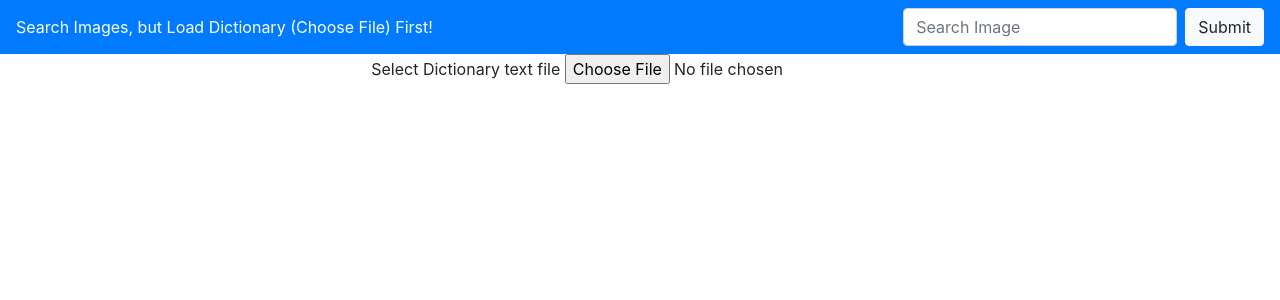
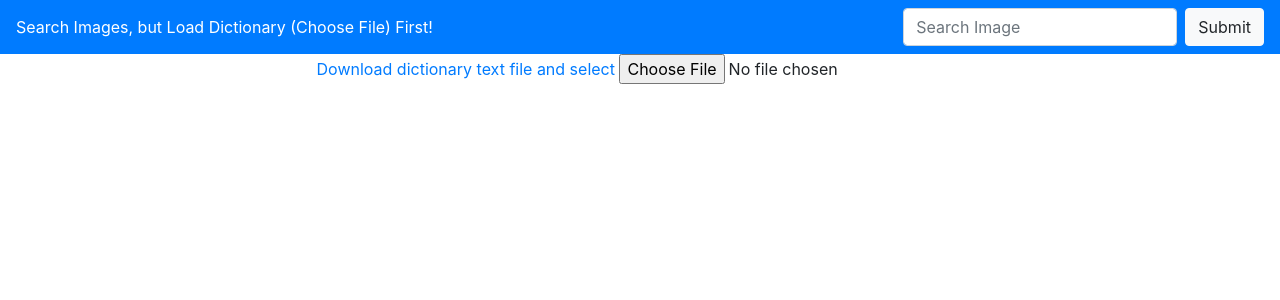
Before and after one commit to BrentLeeSF/imagedisplay, a React (Create React App) app: page / in a window 1280 px wide. Shown: the top 300 px of the page. Built offline with nearby package versions, Linux system fonts and the light colour scheme.

Commit message:
updating link to dictionary text file

```diff
--- a/src/components/Main.js
+++ b/src/components/Main.js
@@ -119,7 +119,7 @@ class Main extends React.Component {
           <Container fluid="sm">
             <div>
               <p>
-                Select Dictionary text file{" "}
+                <a href="https://github.com/BrentLeeSF/imagedisplay" target="_blank">Download dictionary text file and select</a>{" "}
                 <input type="file" onChange={(e) => this.showFile(e)} />
               </p>
               {this.state.errorMessge !== null ? (
```
